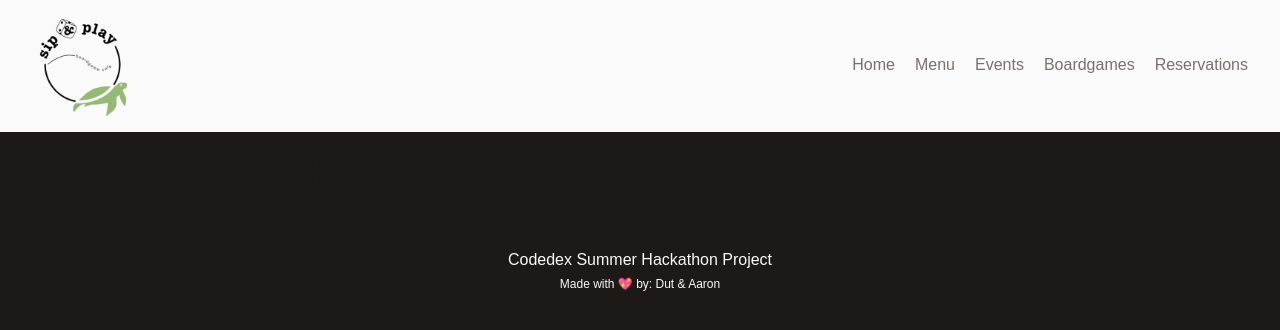
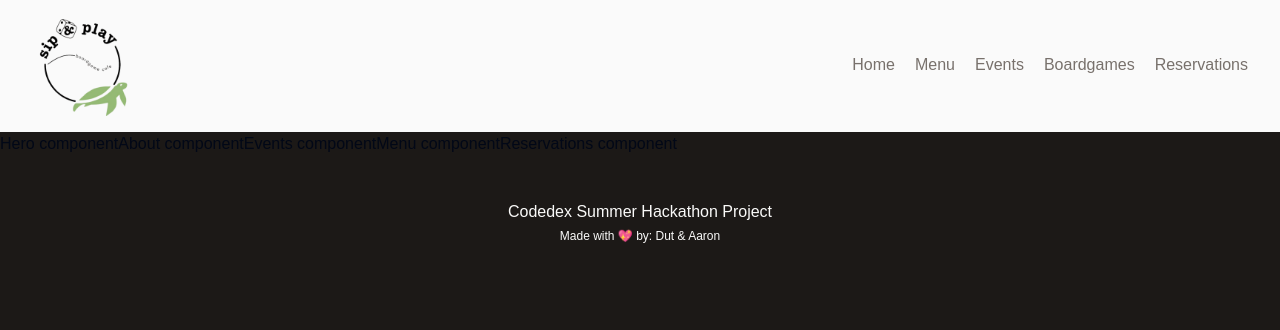
Before and after one commit to latham91/sipnplay, a Next.js app: page / in a window 1280 px wide. Shown: the top 330 px of the page. Built offline with nearby package versions, Linux system fonts and the light colour scheme.

Commit message:
chore: created empty components to the homepage

```diff
--- a/app/(storefront)/page.jsx
+++ b/app/(storefront)/page.jsx
@@ -1,7 +1,17 @@
+import Hero from "@/components/storefront/Homepage/Hero";
+import About from "@/components/storefront/Homepage/About";
+import Events from "@/components/storefront/Homepage/Events";
+import Menu from "@/components/storefront/Homepage/Menu";
+import Reservations from "@/components/storefront/Homepage/Reservations";
+
 export default function StorefrontHomePage() {
   return (
     <div>
-      <h1>Homepage</h1>
+      <Hero />
+      <About />
+      <Events />
+      <Menu />
+      <Reservations />
     </div>
   );
 }
--- /dev/null
+++ b/components/storefront/Homepage/About.jsx
@@ -0,0 +1,3 @@
+export default function About() {
+  return <>About component</>;
+}
--- /dev/null
+++ b/components/storefront/Homepage/Events.jsx
@@ -0,0 +1,3 @@
+export default function Events() {
+  return <>Events component</>;
+}
--- /dev/null
+++ b/components/storefront/Homepage/Hero.jsx
@@ -0,0 +1,3 @@
+export default function Hero() {
+  return <>Hero component</>;
+}
--- /dev/null
+++ b/components/storefront/Homepage/Menu.jsx
@@ -0,0 +1,3 @@
+export default function Menu() {
+  return <>Menu component</>;
+}
--- /dev/null
+++ b/components/storefront/Homepage/Reservations.jsx
@@ -0,0 +1,3 @@
+export default function Reservations() {
+  return <>Reservations component</>;
+}
```
